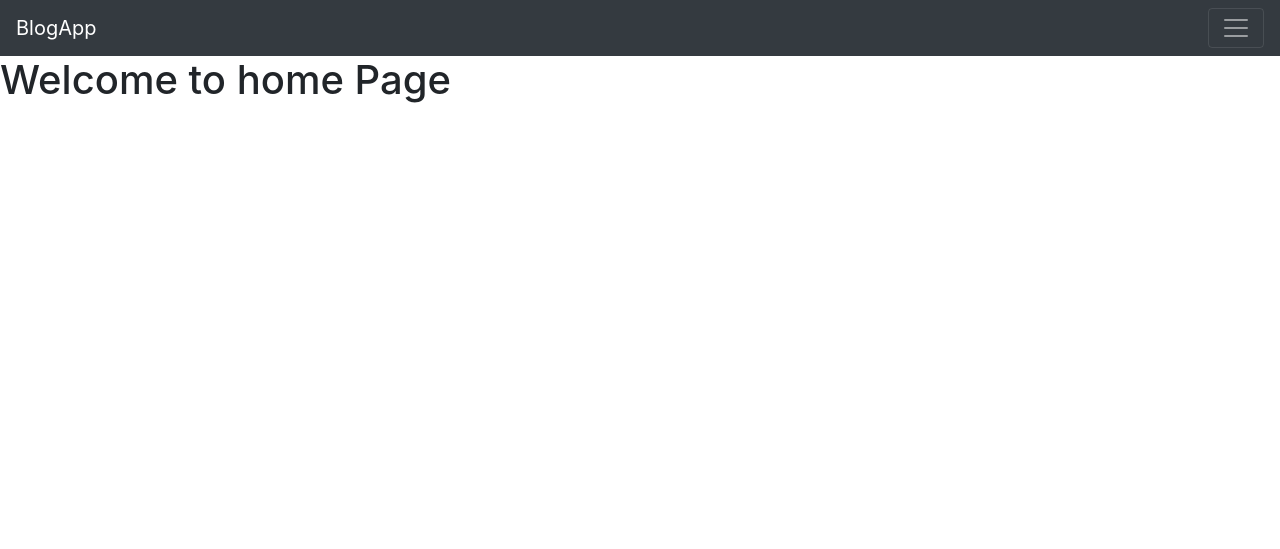
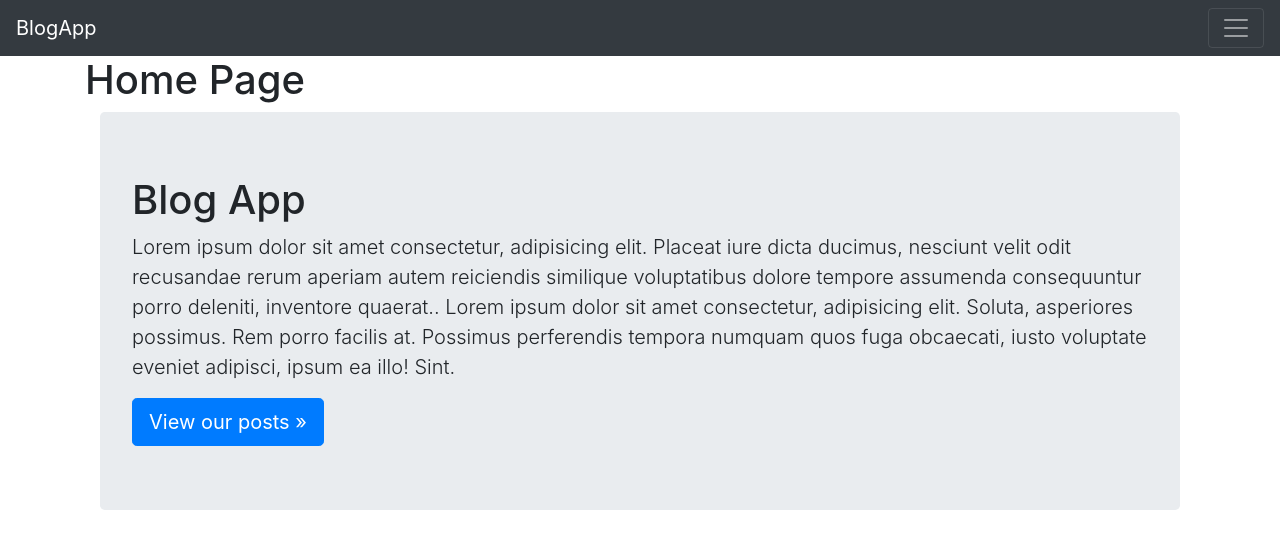
Before and after one commit to graceDev1/App, a Flask app: page / in a window 1280 px wide. Shown: the top 549 px of the page. Run offline with Flask 2, Linux system fonts and the light colour scheme; some libraries are stand-ins or nearby versions.

Commit message:
finilisation de la page index

```diff
--- a/templates/index.html
+++ b/templates/index.html
@@ -1,5 +1,17 @@
 {% extends 'base.html' %} {% block head %}
 <title>Home</title>
 {% endblock %} {% block body %}
-<h1> Welcome to home Page</h1>
+
+<div class="container">
+    <h1> Home Page</h1>
+    <main role="main" class="container">
+        <div class="jumbotron">
+            <h1>Blog App</h1>
+            <p class="lead">Lorem ipsum dolor sit amet consectetur, adipisicing elit. Placeat iure dicta ducimus, nesciunt velit odit recusandae rerum aperiam autem reiciendis similique voluptatibus dolore tempore assumenda consequuntur porro deleniti, inventore quaerat..
+                Lorem ipsum dolor sit amet consectetur, adipisicing elit. Soluta, asperiores possimus. Rem porro facilis at. Possimus perferendis tempora numquam quos fuga obcaecati, iusto voluptate eveniet adipisci, ipsum ea illo! Sint.</p>
+            <a class="btn btn-lg btn-primary" href="/post" role="button">View our posts &raquo;</a>
+        </div>
+    </main>
+</div>
+
 {% endblock %}
```
